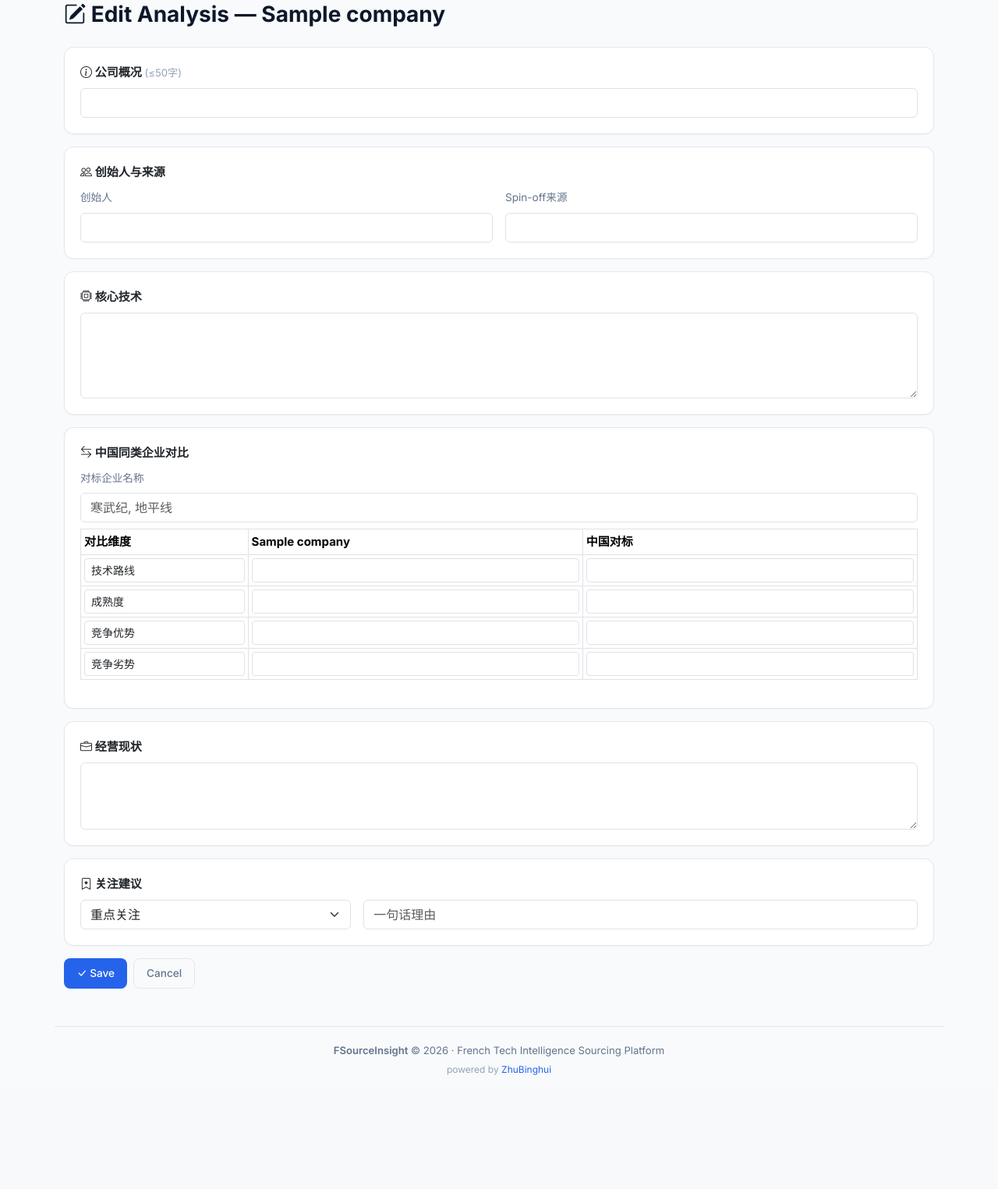
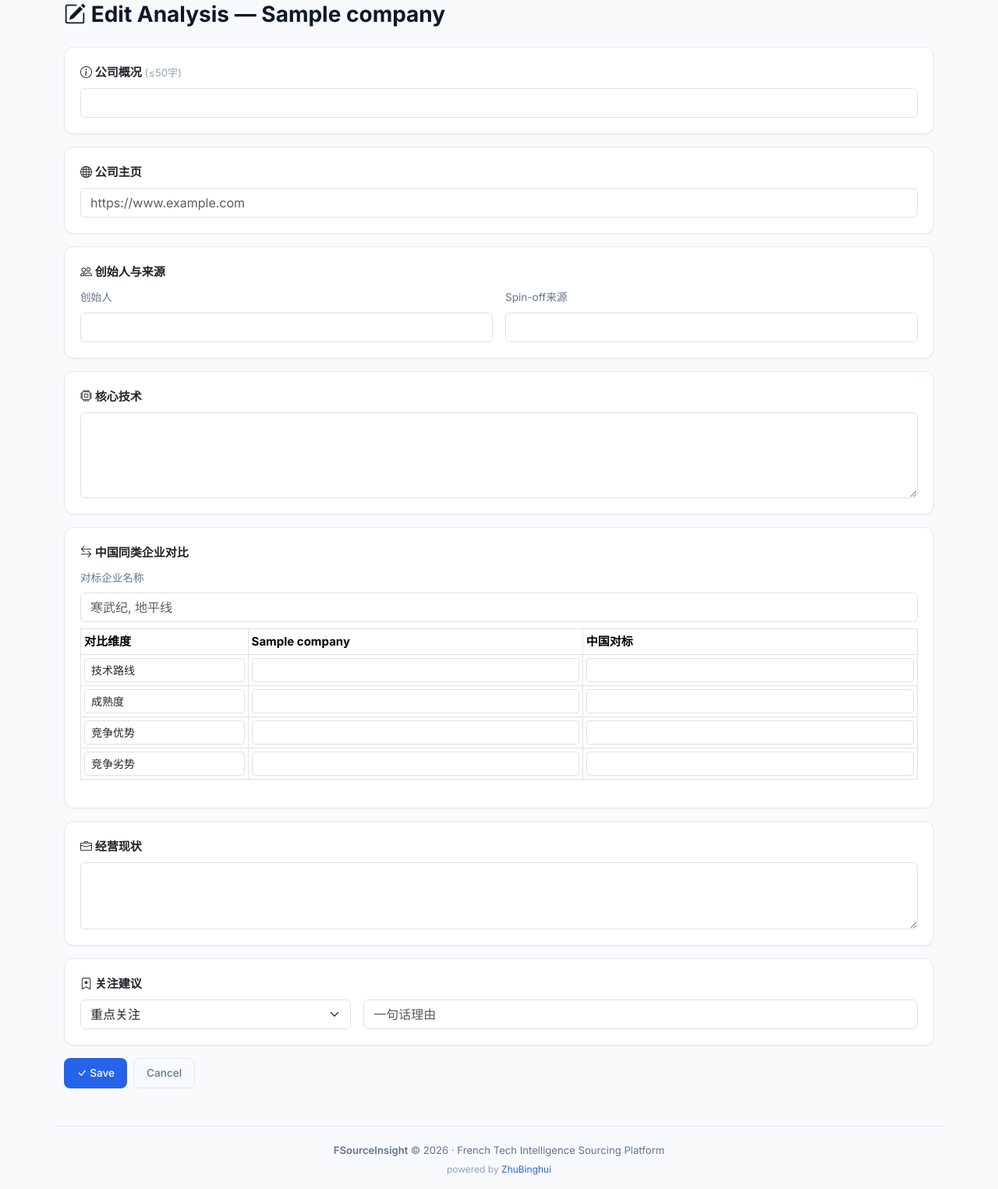
Before and after one commit to zhubinghui/FSourceInsight, a Flask app: a page that uses app/web/templates/company/edit_analysis.html in a window 1280 px wide. Shown: the part 120-1645 px from the top of the page at 78% size. Before the commit the page ends 1499 px from the top, so only its background shows below. Run offline with Flask 3, Linux system fonts and the light colour scheme; a user stored in the database is signed in; tables that the repository leaves empty hold one stand-in row (values such as "Sample post"); parts of the project's set-up code (start-up, migrations or seed data) failed here and were passed over.

Commit message:
feat: add website field to company AI analysis
- LLM prompt now extracts company website URL
- Detail page shows clickable website link in analysis section
- Edit form includes website URL input
- Revision tracking includes website changes
- Falls back to company.website if AI analysis doesn't have one

Co-Authored-By: Claude Opus 4.6 (1M context) <noreply@anthropic.com>

```diff
--- a/app/llm/prompts.py
+++ b/app/llm/prompts.py
@@ -170,7 +170,8 @@ COMPANY_ANALYSIS_SYSTEM = (
     '  "cn_competitor_names": "中国对标企业名称（1-3家，逗号分隔）",\n'
     '  "business_status": "经营现状：融资阶段、团队规模、主要客户、近期动态",\n'
     '  "recommendation": "重点关注/持续监控/一般了解",\n'
-    '  "recommendation_reason": "一句话理由"\n'
+    '  "recommendation_reason": "一句话理由",\n'
+    '  "website": "公司官网URL（如已知），如 https://www.example.com。未知写空字符串"\n'
     '}\n\n'
     "RULES: 全部用中文。简洁专业。如无信息如实说明。不要客套开场白。"
 )
--- a/app/llm/tasks.py
+++ b/app/llm/tasks.py
@@ -224,6 +224,7 @@ def _refresh_company_analyses(article: Article, client: LLMClient):
 
 
 ANALYSIS_FIELDS = [
+    ('website', '公司主页'),
     ('overview', '公司概况'),
     ('founders', '创始人'),
     ('spinoff_source', 'Spin-off来源'),
--- a/app/web/templates/company/edit_analysis.html
+++ b/app/web/templates/company/edit_analysis.html
@@ -18,6 +18,13 @@
         <div class="card-body">
             <label class="form-label fw-semibold"><i class="bi bi-info-circle"></i> 公司概况 <small class="text-fs-muted fw-normal">(≤50字)</small></label>
             <input type="text" class="form-control" name="overview" value="{{ data.get('overview', '') }}" maxlength="80">
+        </div>
+    </div>
+
+    <div class="card card-fs mb-3">
+        <div class="card-body">
+            <label class="form-label fw-semibold"><i class="bi bi-globe"></i> 公司主页</label>
+            <input type="url" class="form-control" name="website" value="{{ data.get('website', '') }}" placeholder="https://www.example.com">
         </div>
     </div>
 
--- a/app/web/views/company.py
+++ b/app/web/views/company.py
@@ -263,6 +263,7 @@ def edit_analysis(slug):
         from app.llm.tasks import _save_revision
 
         new_data = {
+            'website': request.form.get('website', '').strip(),
             'overview': request.form.get('overview', '').strip(),
             'founders': request.form.get('founders', '').strip(),
             'spinoff_source': request.form.get('spinoff_source', '').strip(),
```
Also changed, not shown: app/web/templates/company/detail.html (+12 -0 lines).
